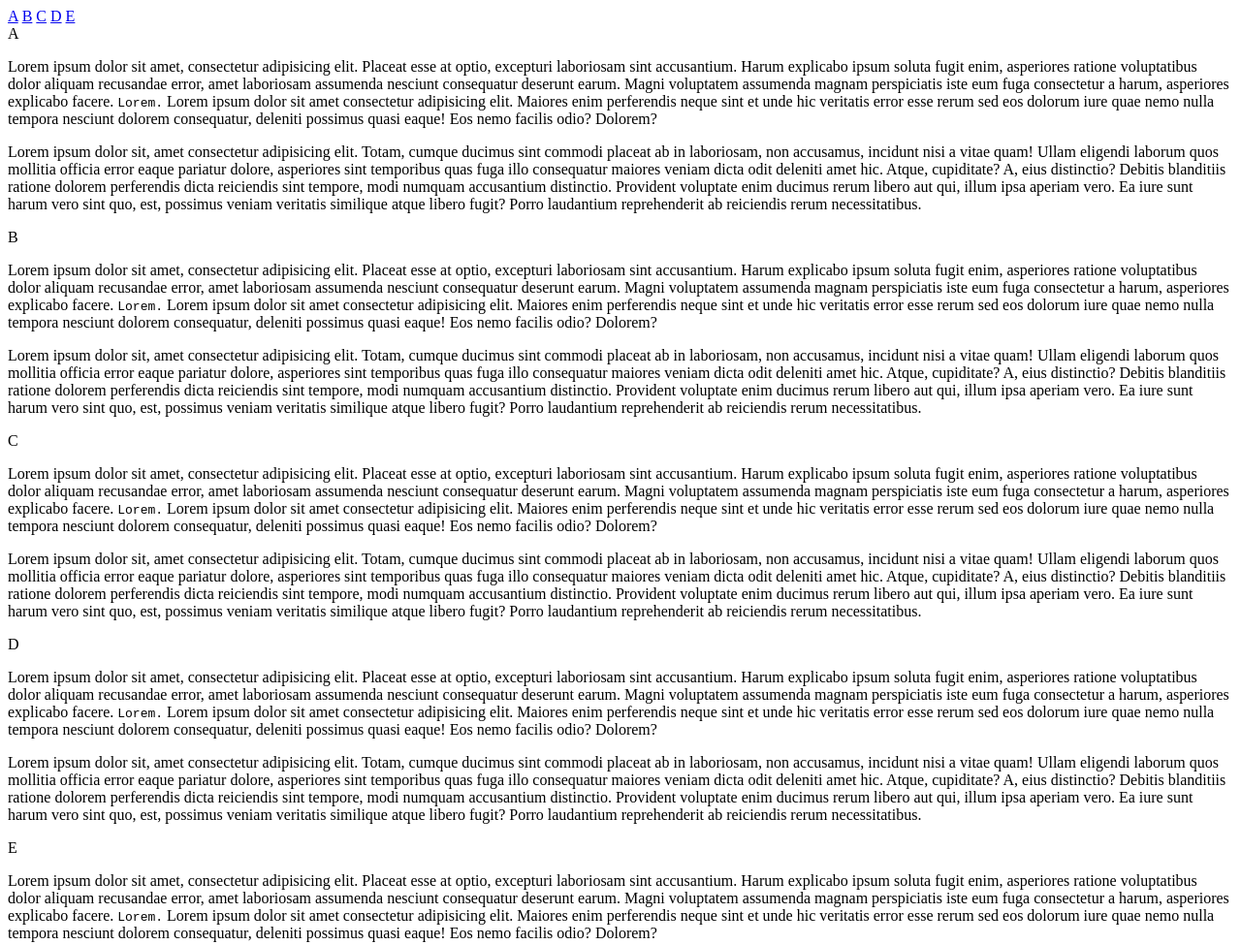
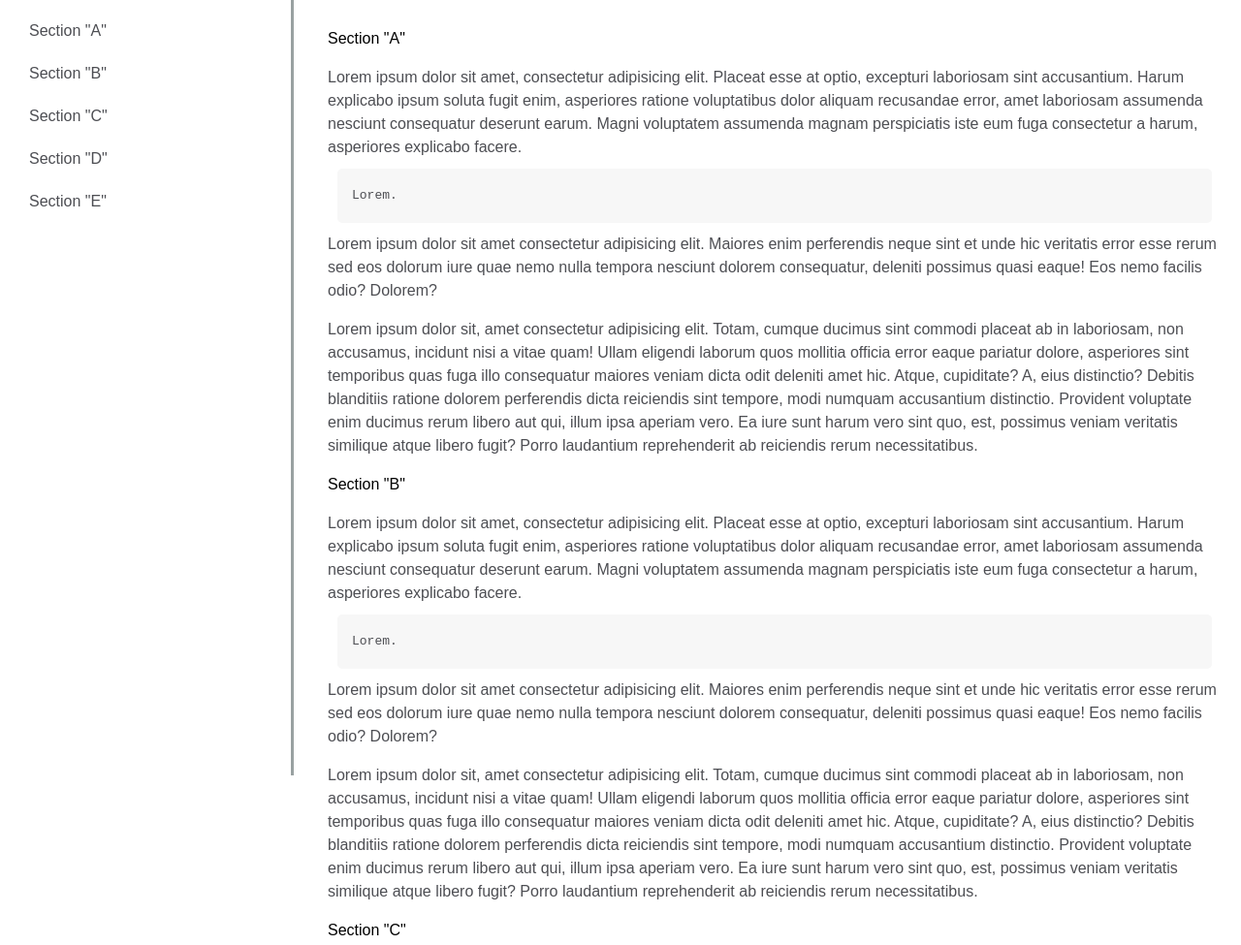
Before and after one commit to DiegoMMF/fcc-004-technical-documentation-page, a plain HTML site: page index.html in a window 1280 px wide. Shown: the top 975 px of the page at 97% size. Drawn offline with Linux system fonts and the light colour scheme.

Commit message:
Finalizado sin contenido

```diff
--- a/index.html
+++ b/index.html
@@ -6,7 +6,7 @@
   <meta name="viewport" content="width=device-width, initial-scale=1.0">
   <meta http-equiv="X-UA-Compatible" content="ie=edge">
   <title>Document</title>
-  <link rel="stylesheet" href="main.css">
+  <link rel="stylesheet" href="style.css">
 </head>
 
 <body>
@@ -26,11 +26,11 @@
 
     User Story #13: When I click on a navbar element, the page should navigate to the corresponding section of the main-doc element (e.g. If I click on a nav-link element that contains the text "Hello world", the page navigates to a section element that has that id and contains the corresponding header. -->
 
-      <a href="#A" class="nav-link">A</a>
-      <a href="#B" class="nav-link">B</a>
-      <a href="#C" class="nav-link">C</a>
-      <a href="#D" class="nav-link">D</a>
-      <a href="#E" class="nav-link">E</a>
+      <a href="#A" class="nav-link">Section "A"</a>
+      <a href="#B" class="nav-link">Section "B"</a>
+      <a href="#C" class="nav-link">Section "C"</a>
+      <a href="#D" class="nav-link">Section "D"</a>
+      <a href="#E" class="nav-link">Section "E"</a>
 
   </nav>
 
@@ -45,7 +45,7 @@
       User Story #4: Each section element with the class of main-section should also have an id that corresponds with the text of each header contained within it. Any spaces should be replaced with underscores (e.g. The section that contains the header "JavaScript and Java" should have a corresponding id="JavaScript_and_Java"). -->
 
       <header>
-        A
+        Section "A"
       </header>
       <!-- User Story #5: The .main-section elements should contain at least 10 p elements total (not each). -->
       <p>
@@ -61,7 +61,7 @@
 
     <section class="main-section" id="B">
       <header>
-        B
+        Section "B"
       </header>
       <p>
         Lorem ipsum dolor sit amet, consectetur adipisicing elit. Placeat esse at optio, excepturi laboriosam sint accusantium. Harum explicabo ipsum soluta fugit enim, asperiores ratione voluptatibus dolor aliquam recusandae error, amet laboriosam assumenda nesciunt consequatur deserunt earum. Magni voluptatem assumenda magnam perspiciatis iste eum fuga consectetur a harum, asperiores explicabo facere.
@@ -75,7 +75,7 @@
 
     <section class="main-section" id="C">
       <header>
-        C
+        Section "C"
       </header>
       <p>
         Lorem ipsum dolor sit amet, consectetur adipisicing elit. Placeat esse at optio, excepturi laboriosam sint accusantium. Harum explicabo ipsum soluta fugit enim, asperiores ratione voluptatibus dolor aliquam recusandae error, amet laboriosam assumenda nesciunt consequatur deserunt earum. Magni voluptatem assumenda magnam perspiciatis iste eum fuga consectetur a harum, asperiores explicabo facere.
@@ -89,7 +89,7 @@
 
     <section class="main-section" id="D">
       <header>
-        D
+        Section "D"
       </header>
       <p>
         Lorem ipsum dolor sit amet, consectetur adipisicing elit. Placeat esse at optio, excepturi laboriosam sint accusantium. Harum explicabo ipsum soluta fugit enim, asperiores ratione voluptatibus dolor aliquam recusandae error, amet laboriosam assumenda nesciunt consequatur deserunt earum. Magni voluptatem assumenda magnam perspiciatis iste eum fuga consectetur a harum, asperiores explicabo facere.
@@ -103,7 +103,7 @@
 
     <section class="main-section" id="E">
       <header>
-        E
+        Section "E"
       </header>
       <p>
         Lorem ipsum dolor sit amet, consectetur adipisicing elit. Placeat esse at optio, excepturi laboriosam sint accusantium. Harum explicabo ipsum soluta fugit enim, asperiores ratione voluptatibus dolor aliquam recusandae error, amet laboriosam assumenda nesciunt consequatur deserunt earum. Magni voluptatem assumenda magnam perspiciatis iste eum fuga consectetur a harum, asperiores explicabo facere.
```
